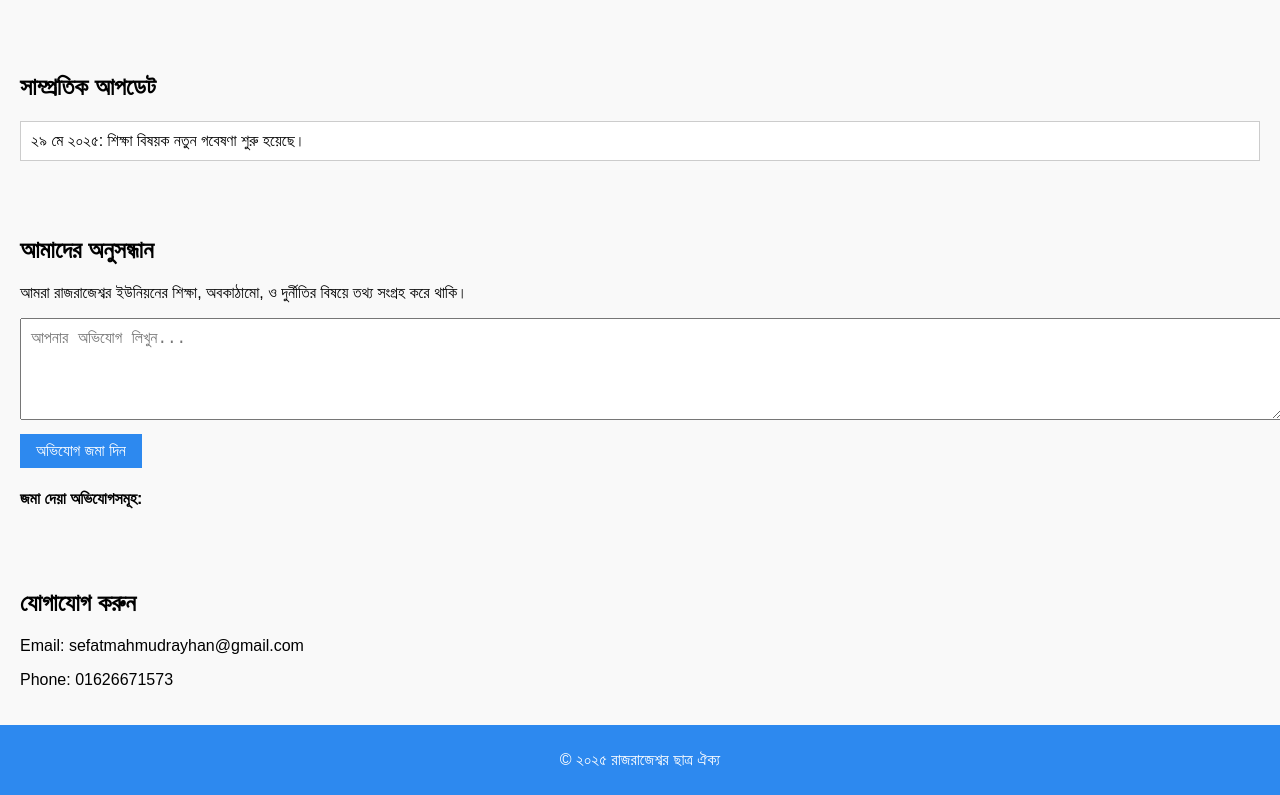
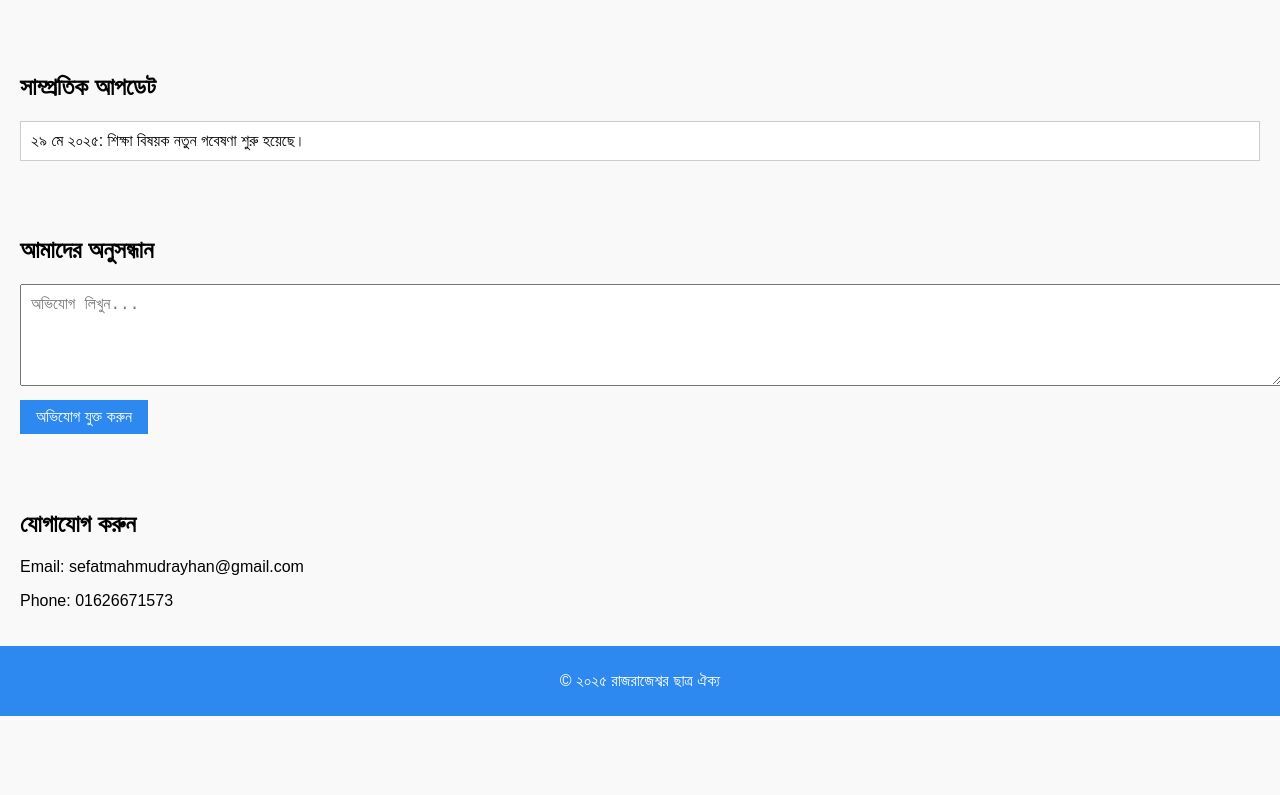
Before and after one commit to rayhannn2003/balasia, a plain HTML site: page index.html in a window 1280 px wide. Shown: the part 1159-1954 px from the top of the page. After the commit the page ends 1875 px from the top, so only its background shows below. Drawn offline with Linux system fonts and the light colour scheme.

Commit message:
Update index.html

```diff
--- a/index.html
+++ b/index.html
@@ -54,10 +54,8 @@
 
  <section id="investigations">
     <h2>আমাদের অনুসন্ধান</h2>
-    <p>আমরা রাজরাজেশ্বর ইউনিয়নের শিক্ষা, অবকাঠামো, ও দুর্নীতির বিষয়ে তথ্য সংগ্রহ করে থাকি।</p>
-    <textarea id="allegationInput" placeholder="আপনার অভিযোগ লিখুন..."></textarea>
-    <button onclick="addAllegation()">অভিযোগ জমা দিন</button>
-   <h4>জমা দেয়া অভিযোগসমূহ:</h4>
+    <textarea id="allegationInput" placeholder="অভিযোগ লিখুন..."></textarea>
+    <button onclick="addAllegation()">অভিযোগ যুক্ত করুন</button>
     <ul id="allegationList"></ul>
   </section>
   <section id="contact">
```
